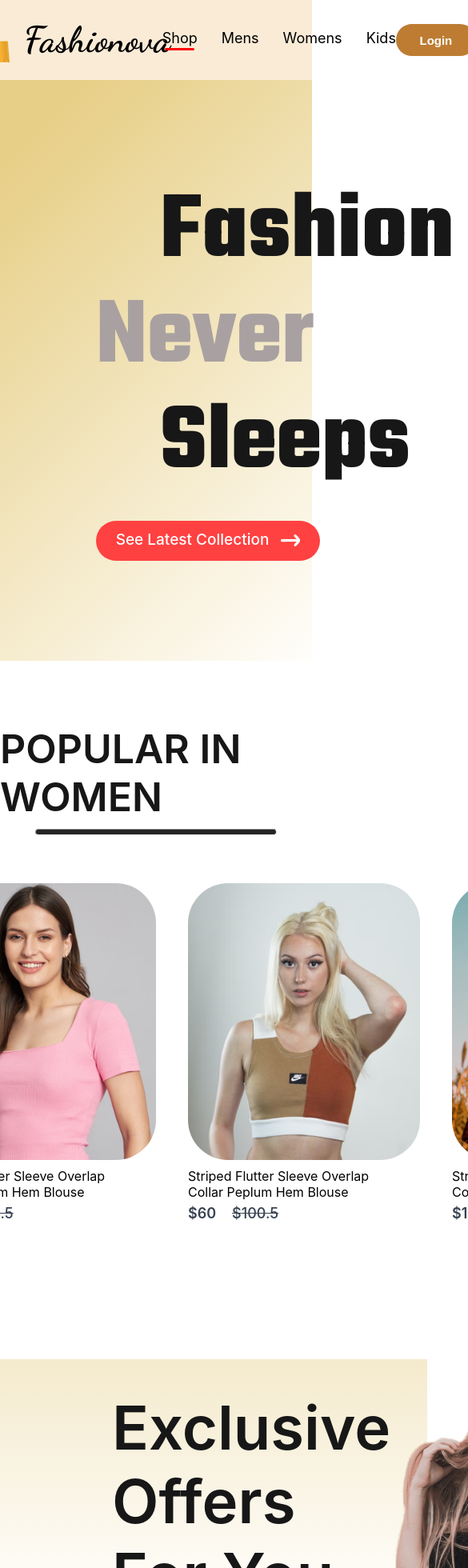
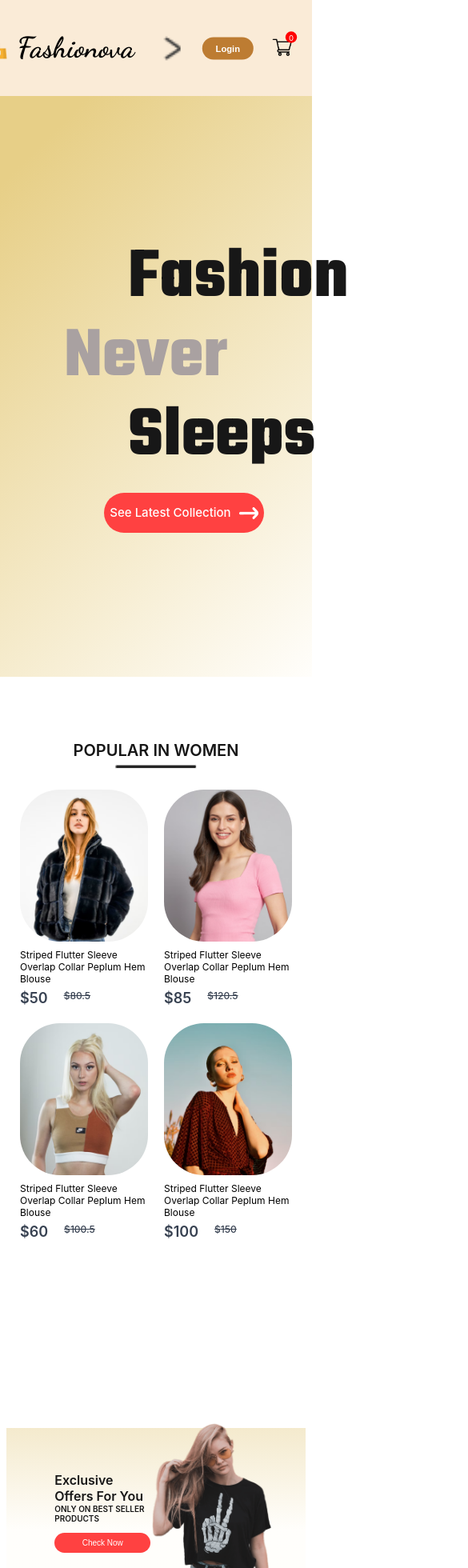
Before and after one commit to Shreeyog-Gaikwad/Fashionova, a React (Create React App) app in the folder frontend/: page / in a window 390 px wide. Shown: the top 1960 px of the page at 80% size, 585 px wide, since content can reach past the window. Built offline with nearby package versions, Linux system fonts and the light colour scheme.

Commit message:
Added Responsiveness

```diff
--- a/frontend/src/Components/Hero/Hero.css
+++ b/frontend/src/Components/Hero/Hero.css
@@ -60,3 +60,83 @@
 .hero-right img{
     height: 110%;
 }
+
+@media(max-width:1280px){
+    .hero-left{
+        padding-left:100px;
+    }
+    .hero-left p{
+        font-size: 100px;
+    }
+    .hero-latest-btn{
+        gap: 10px;
+        width: 250px;
+        height: 60px;
+        margin-top: 20px;
+        font-size: 18px;
+    }
+    .hero-right img{
+        width: 850px;
+    }
+}
+
+@media(max-width:1024px){
+    .hero-left{
+        padding-left:90px;
+    }
+    .hero-left p{
+        font-size: 70px;
+    }
+    .hero-latest-btn{
+        gap: 10px;
+        width: 250px;
+        height: 60px;
+        margin-top: 20px;
+        font-size: 18px;
+    }
+    .hero-right img{
+        width: 700px;
+    }
+}
+
+@media(max-width:800px){
+    .hero-left{
+        padding-left:50px;
+    }
+    .hero-left p{
+        font-size: 60px;
+    }
+    .hero-latest-btn{
+        gap: 10px;
+        width: 200px;
+        height: 50px;
+        margin-top: 20px;
+        font-size: 15px;
+    }
+    .hero-right img{
+        width: 500px;
+    }
+}
+
+@media(max-width:500px){
+    .hero-left{
+        padding-left:80px;
+    }
+    .hero-left p{
+        font-size: 90px;
+    }
+    .hero{
+        display: flex;
+    }
+    .hero-right{
+        display: none;
+    }
+    .hero-latest-btn{
+        gap: 10px;
+        width: 200px;
+        height: 50px;
+        margin-top: 20px;
+        font-size: 15px;
+        margin-left: 50px;
+    }
+}
--- a/frontend/src/Components/Items/Item.css
+++ b/frontend/src/Components/Items/Item.css
@@ -33,3 +33,51 @@
     transform:scale(1.05);
     transition: 0.6s;
 }
+
+@media(max-width:1280px){
+    .item{
+        width: 220px;
+        font-size: 14px;
+    }
+    .item img{
+        width: 220px;
+    }
+    .item-price-old{
+        font-size: 14px;
+    }
+}
+
+@media(max-width:1024px){
+    .item{
+        width: 170px;
+        font-size: 13px;
+    }
+    .item img{
+        width: 170px;
+    }
+    .item-price-old{
+        font-size: 13px;
+    }
+}
+
+@media(max-width:800px){
+    .item{
+        width: 120px;
+        font-size: 12px;
+    }
+    .item img{
+        width: 120px;
+    }
+    .item-price-old{
+        font-size: 12px;
+    }
+}
+
+@media(max-width:500px){
+    .item{
+        width: 160px;
+    }
+    .item img{
+        width: 160px;
+    }
+}
--- a/frontend/src/Components/Navbar/Navbar.css
+++ b/frontend/src/Components/Navbar/Navbar.css
@@ -3,6 +3,7 @@
     justify-content: space-around;
     background-color: antiquewhite;
     height: 100px;
+    align-items: center;
 }
 
 .nav-logo{
@@ -23,18 +24,21 @@
     justify-content:center;
     align-items: center;
     margin-left: -50px;
+    list-style: none;
+    font-size: 20px;
+    font-weight: 500;
+    gap: 50px;
+    color: #626262;
 }
 
-.nav-menu ul{
+.nav-menu li{
     display: flex;
-    gap: 30px;
-    list-style: none;
-    font-size: 18px;
-    font-weight:400;
-}
+    gap: 3px;
+    flex-direction: column;
+    align-items: center;
+    justify-content: center;
+    cursor: pointer;
 
-.nav-menu ul li{
-    cursor: pointer;
 }
 
 .nav-menu hr{
@@ -89,3 +93,120 @@
     border-radius: 11px;
     cursor: pointer;
 }
+
+.nav-dropdown{
+    display: none;
+}
+
+@media(max-width:1280px){
+    .navbar{
+        padding: 12px 50px;
+    }
+    .nav-logo p{
+        font-size: 25px;
+    }
+    .nav-logo img{
+        width: 40px;
+    }
+    .nav-menu{
+        gap: 30px;
+        font-size: 16px;
+    }
+    .nav-login-cart{
+        gap: 30px;
+    }
+    .nav-login-cart button{
+        width: 120px;
+        height: 45px;
+        font-size: 16px;
+    }
+    .nav-cart-count{
+        margin-left: -40px;
+        font-size: 12px;
+    }
+}
+
+@media(max-width:1024px){
+    .navbar{
+        padding: 12px 30px;
+    }
+    .nav-menu{
+        gap: 25px;
+        font-size: 14px;
+    }
+    .nav-login-cart button{
+        width: 80px;
+        height: 35px;
+        font-size: 14px;
+    }
+    .nav-login-cart img{
+        width: 30px;
+    }
+    .nav-cart-count{
+        width: 18px;
+        height: 18px;
+    }
+}
+
+@media(max-width:800px){
+    .navbar{
+        padding: 10px 0px;
+    }
+    .nav-dropdown{
+        display: block;
+        width:30px;
+        rotate: -90deg;
+        transition: 0.5s;
+    }
+    .nav-menu{
+        display: none;
+        height: 40px;
+        width: 95%;
+        position: absolute;
+        background-color: antiquewhite;
+        justify-content: center;
+        top: 97px;
+        margin-left: -396px;
+    }
+    .nav-menu-visible{
+        display: flex;
+    }
+    .nav-dropdown.open{
+        transform: rotate(90deg);
+    }
+}
+
+@media(max-width:800px){
+    .navbar{
+        width: 8px 0px;
+        gap: 0;
+    }
+    .nav-logo{
+        transform: scale(0.8);
+    }
+    .nav-dropdown{
+        display: block;
+        width:30px;
+        rotate: -90deg;
+        transition: 0.5s;
+    }
+    .nav-menu{
+        display: none;
+        height: 40px;
+        width: 123%;
+        position: absolute;
+        background-color: antiquewhite;
+        justify-content: center;
+        top: 97px;
+        margin-left: -396px;
+    }
+    .nav-menu-visible{
+        display: flex;
+    }
+    .nav-dropdown.open{
+        transform: rotate(90deg);
+    }
+    .nav-login-cart{
+        transform: scale(0.8);
+}
+}
--- a/frontend/src/Components/Navbar/Navbar.jsx
+++ b/frontend/src/Components/Navbar/Navbar.jsx
@@ -1,9 +1,10 @@
-import React, { useContext, useState } from 'react'
+import React, { useContext, useState, useRef } from 'react'
 import './Navbar.css'
 import logo from '../Assets/logo.png'
 import cart_icon from '../Assets/cart_icon.png';
 import {Link} from "react-router-dom"
 import { ShopContext } from '../../Context/ShopContext';
+import nav_dropdown from '../Assets/dropdown_icon.png'
 
 
 
@@ -11,6 +12,12 @@
 
   const [menu, setmenu] = useState("shop");
   const {getTotalItems} = useContext(ShopContext)
+  const menuRef = useRef();
+
+  const dropdown_toggle = (e) =>{
+    menuRef.current.classList.toggle('nav-menu-visible');
+    e.target.classList.toggle('open');
+  }
 
   return (
     <div className="navbar">
@@ -18,8 +25,9 @@
         <img src={logo} alt="" />
         <h1>Fashionova</h1>
       </div>
-      <div className="nav-menu">
-        <ul>
+      <div>
+        <img className='nav-dropdown' onClick={dropdown_toggle} src={nav_dropdown} alt="" />
+        <ul ref={menuRef} className='nav-menu' >
           <li onClick={()=>{setmenu("shop")}}> <Link to="/" style={{textDecoration:"none", color:'black'}}>Shop</Link>{menu==="shop"?<hr/>:<></>}</li>
           <li onClick={()=>{setmenu("mens")}}> <Link to="/mens" style={{textDecoration:"none", color:'black'}}>Mens</Link> {menu==="mens"?<hr/>:<></>}</li>
           <li onClick={()=>{setmenu("womens")}}> <Link to="/womens" style={{textDecoration:"none", color:'black'}}>Womens</Link> {menu==="womens"?<hr/>:<></>}</li>
--- a/frontend/src/Components/NewCollections/NewCollections.css
+++ b/frontend/src/Components/NewCollections/NewCollections.css
@@ -27,3 +27,54 @@
     margin-top: 50px;
     gap: 80px;
 }
+
+@media(max-width:1280px){
+    .new-collections h1{
+        font-size: 40px;
+    }
+    .new-collections hr{
+        width: 160px;
+        height: 4px;
+    }
+    .collections{
+        gap: 20px;
+        margin-top: 30px;
+    }
+}
+
+@media(max-width:1024px){
+    .new-collections h1{
+        font-size: 30px;
+    }
+    .new-collections hr{
+        width: 120px;
+        height: 3px;
+    }
+    .collections{
+        gap: 10px;
+        margin-top: 20px;
+    }
+}
+
+@media(max-width:800px){
+    .new-collections{
+        gap: 6px;
+    }
+    .new-collections h1{
+        font-size: 20px;
+    }
+    .new-collections hr{
+        width: 100px;
+    }
+    .collections{
+        gap: 30px;
+    }
+}
+
+@media(max-width:500px){
+    .collections{
+        display: grid;
+        grid-template-columns: 1fr 1fr;
+        gap: 20px;
+    }
+}
--- a/frontend/src/Components/Offers/Offers.css
+++ b/frontend/src/Components/Offers/Offers.css
@@ -48,3 +48,94 @@
     justify-content: flex-end;
 
 }
+
+@media(max-width:1280px){
+    .offers{
+        padding: 0px 80px;
+        margin-bottom: 120px;
+    }
+    .offers-left h1{
+        font-size: 40px;
+    }
+    .offers-left p{
+        font-size: 18px;
+    }
+    .offers-right img{
+        width: 400px;
+    }
+    .offers-left button{
+        width: 220px;
+        height: 50px;
+        font-size: 18px;
+    }
+    .offers-right{
+        padding-top: 30px;
+    }
+}
+
+@media(max-width:1024px){
+    .offers{
+        padding: 0px 60px;
+        margin-bottom: 80px;
+        height: 40vh;
+    }
+    .offers-left h1{
+        font-size: 30px;
+    }
+    .offers-left p{
+        font-size: 16px;
+    }
+    .offers-right img{
+        width: 275px;
+    }
+    .offers-left button{
+        width: 160px;
+        height: 40px;
+        font-size: 16px;
+    }
+    .offers-right{
+        padding-top: 10px;
+    }
+}
+
+@media(max-width:800px){
+    .offers{
+        margin-bottom: 60px;
+    }
+    .offers-left h1{
+        font-size: 22px;
+    }
+    .offers-left p{
+        font-size: 13px;
+    }
+    .offers-right img{
+        width: 250px;
+    }
+    .offers-left button{
+        width: 140px;
+        height: 30px;
+        font-size: 12px;
+    }
+}
+
+@media(max-width:500px){
+    .offers{
+        height: 25vh;
+        margin-bottom: 50px;
+    }
+    .offers-left h1{
+        font-size: 16px;
+    }
+    .offers-left p{
+        font-size: 10px;
+    }
+    .offers-right img{
+        width: 175px;
+    }
+    .offers-left button{
+        width: 120px;
+        height: 25px;
+        font-size: 10px;
+        margin-top: 12px;
+    }
+}
--- a/frontend/src/Components/Popular/Popular.css
+++ b/frontend/src/Components/Popular/Popular.css
@@ -25,3 +25,64 @@
     display: flex;
     gap: 80px;
 }
+
+@media(max-width:1280px){
+    .popular{
+        height:70vh;
+    }
+    .popular h1{
+        font-size: 40px;
+    }
+    .popular hr{
+        width: 160px;
+        height: 4px;
+    }
+    .popular-item{
+        gap: 20px;
+        margin-top: 30px;
+    }
+}
+
+@media(max-width:1024px){
+    .popular{
+        height:60vh;
+    }
+    .popular h1{
+        font-size: 30px;
+    }
+    .popular hr{
+        width: 120px;
+        height: 3px;
+    }
+    .popular-item{
+        gap: 10px;
+        margin-top: 20px;
+    }
+}
+
+@media(max-width:800px){
+    .popular{
+        height:50vh;
+        gap: 6px;
+    }
+    .popular h1{
+        font-size: 20px;
+    }
+    .popular hr{
+        width: 100px;
+    }
+    .popular-item{
+        gap: 5px;
+    }
+}
+
+@media(max-width:500px){
+    .popular{
+        height:90vh;
+    }
+    .popular-item{
+        display: grid;
+        grid-template-columns: 1fr 1fr;
+        gap: 20px;
+    }
+}
```
